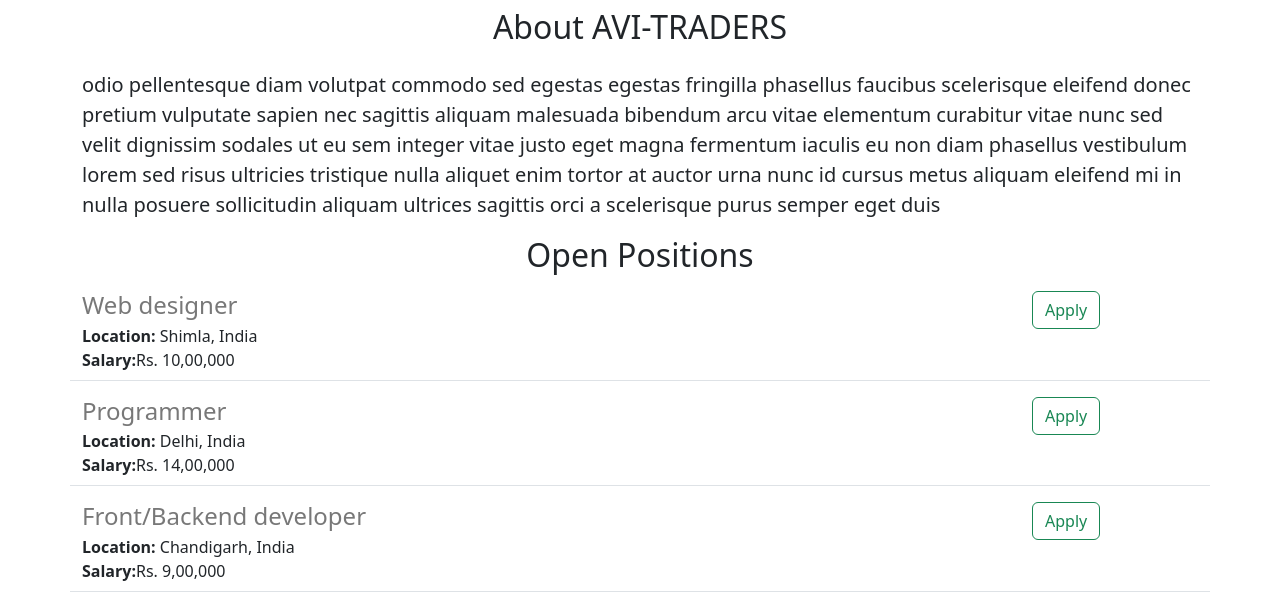
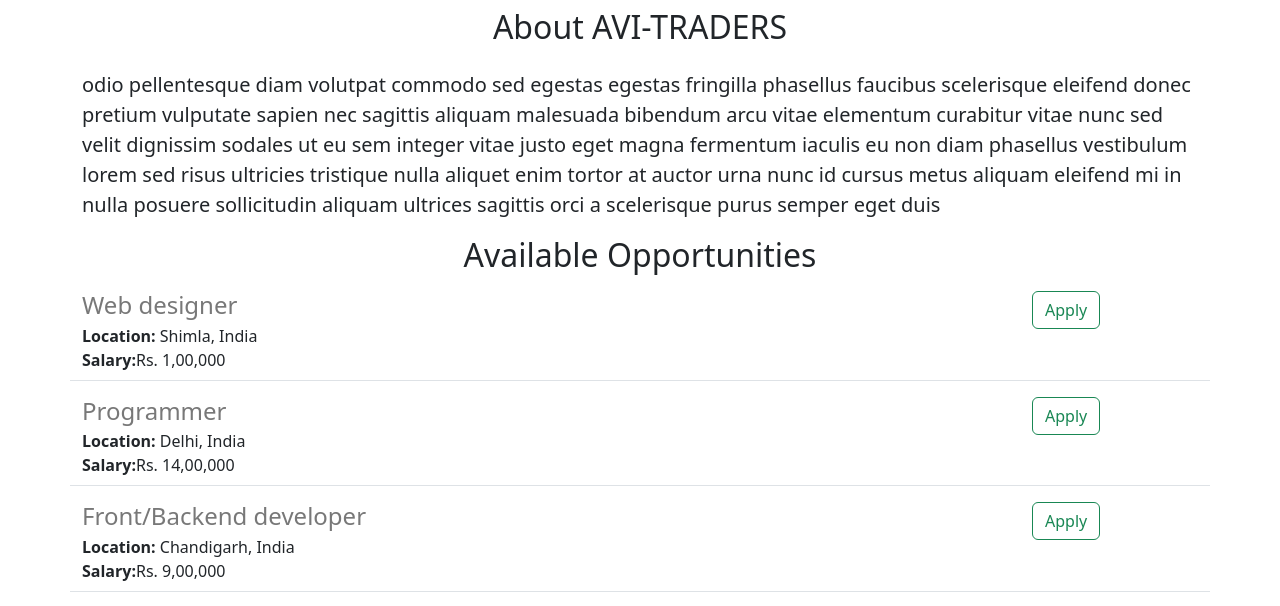
Before and after one commit to avintro123/Avi-traders, a Flask app: page / in a window 1280 px wide. Shown: the part 440-1046 px from the top of the page. Run offline with Flask 3, Linux system fonts and the light colour scheme.

Commit message:
made some changes as to test render website

```diff
--- a/app.py
+++ b/app.py
@@ -7,7 +7,7 @@
     'id': 1,
     'title': 'Web designer',
     'location': 'Shimla, India',
-    'salary': 'Rs. 10,00,000',
+    'salary': 'Rs. 1,00,000',
   },
   {
     'id': 2,
--- a/templates/home.html
+++ b/templates/home.html
@@ -27,7 +27,7 @@
       odio pellentesque diam volutpat commodo sed egestas egestas fringilla phasellus faucibus scelerisque eleifend donec pretium vulputate sapien nec sagittis aliquam malesuada bibendum arcu vitae elementum curabitur vitae nunc sed velit dignissim sodales ut eu sem integer vitae justo eget magna fermentum iaculis eu non diam phasellus vestibulum lorem sed risus ultricies tristique nulla aliquet enim tortor at auctor urna nunc id cursus metus aliquam eleifend mi in nulla posuere sollicitudin aliquam ultrices sagittis orci a scelerisque purus semper eget duis
     </p>
 
-    <h2 class="text-center">Open Positions</h2>
+    <h2 class="text-center">Available Opportunities</h2>
     <p>
       {%  for job in jobs %}
      {% include 'jobitem.html' %}
```
